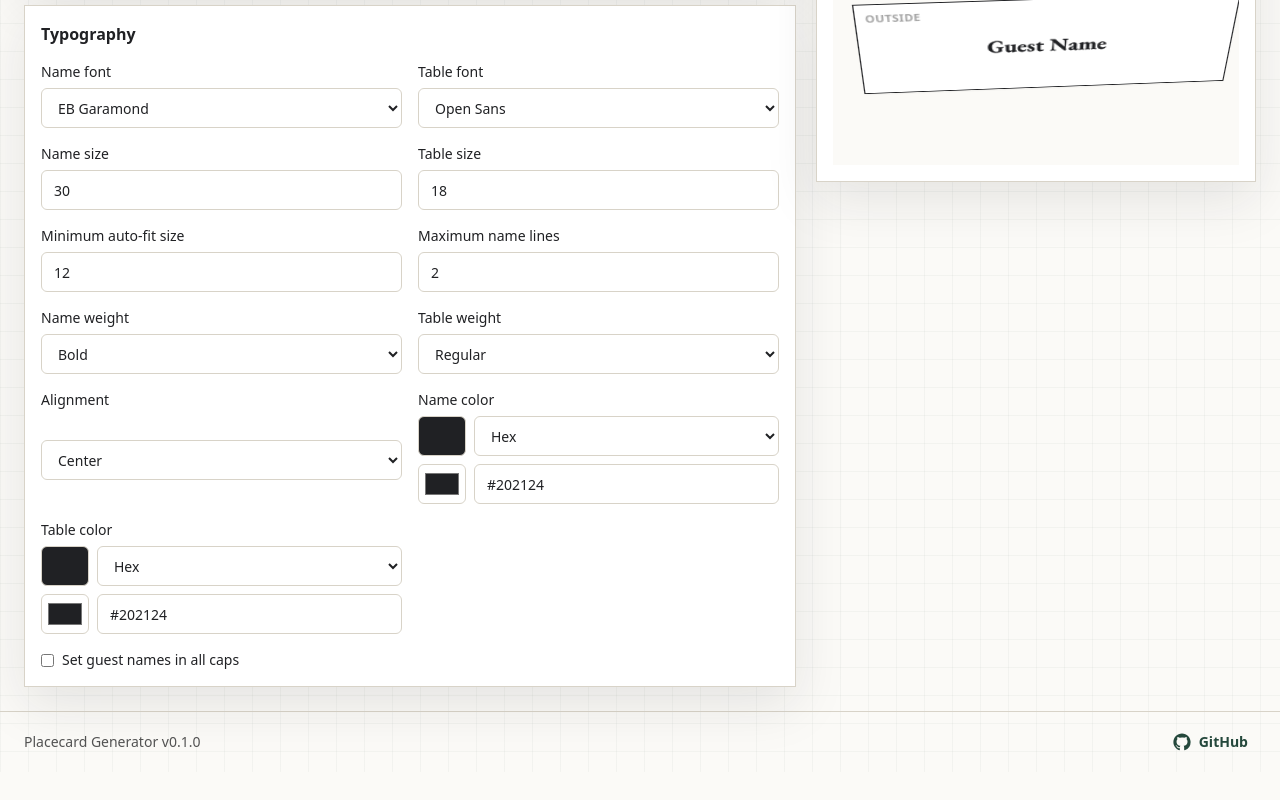
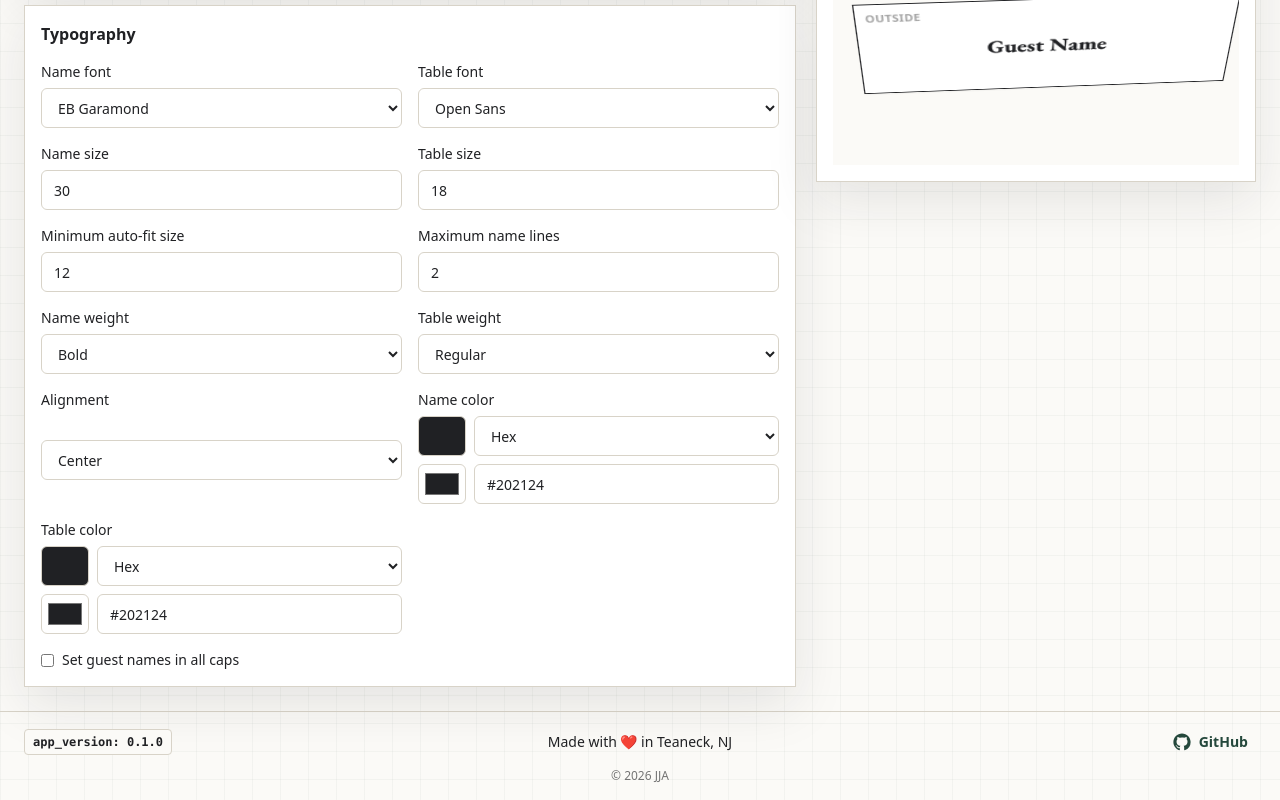
Before and after one commit to jacobrosenfeld/placecard-generator, a Next.js app: page /projects/new in a window 1280 px wide. Shown: the part 928-1728 px from the top of the page. Before the commit the page ends 1700 px from the top, so only its background shows below. Built offline with nearby package versions, Linux system fonts and the light colour scheme.

Commit message:
style: polish footer metadata

```diff
--- a/src/components/SiteFooter.tsx
+++ b/src/components/SiteFooter.tsx
@@ -1,20 +1,28 @@
 import { APP_VERSION, GITHUB_REPO_URL } from "@/lib/appInfo";
 
 export function SiteFooter() {
+  const year = new Date().getFullYear();
+
   return (
     <footer className="border-t border-line bg-white/82 px-4 py-4 text-sm text-neutral-600 md:px-6">
-      <div className="mx-auto flex max-w-7xl flex-wrap items-center justify-between gap-3">
-        <span className="font-medium">Placecard Generator v{APP_VERSION}</span>
+      <div className="mx-auto grid max-w-7xl items-center gap-3 text-center md:grid-cols-3">
+        <div className="flex justify-center md:justify-start">
+          <span className="rounded border border-line bg-paper px-2 py-1 font-mono text-xs font-semibold text-ink">
+            app_version: {APP_VERSION}
+          </span>
+        </div>
+        <p className="font-medium text-ink">Made with ❤️ in Teaneck, NJ</p>
         <a
           href={GITHUB_REPO_URL}
           target="_blank"
           rel="noreferrer"
-          className="inline-flex items-center gap-2 rounded-md px-2 py-1 font-semibold text-forest transition hover:bg-paper hover:text-ink"
+          className="inline-flex items-center justify-center gap-2 rounded-md px-2 py-1 font-semibold text-forest transition hover:bg-paper hover:text-ink md:justify-self-end"
           aria-label="Open the Placecard Generator GitHub repository"
         >
           <GitHubMark />
           GitHub
         </a>
+        <p className="text-xs font-medium text-neutral-500 md:col-start-2">© {year} JJA</p>
       </div>
     </footer>
   );
```
